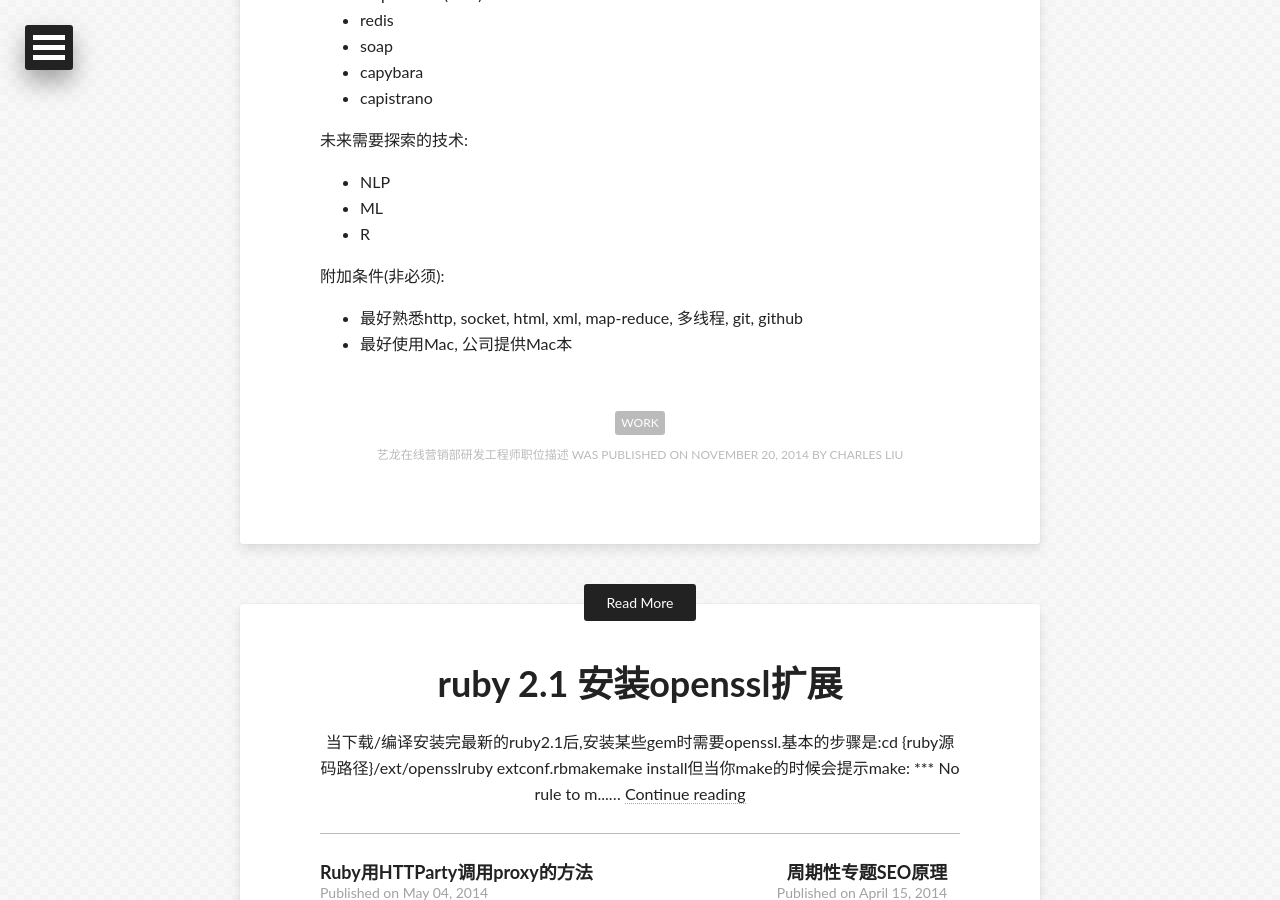
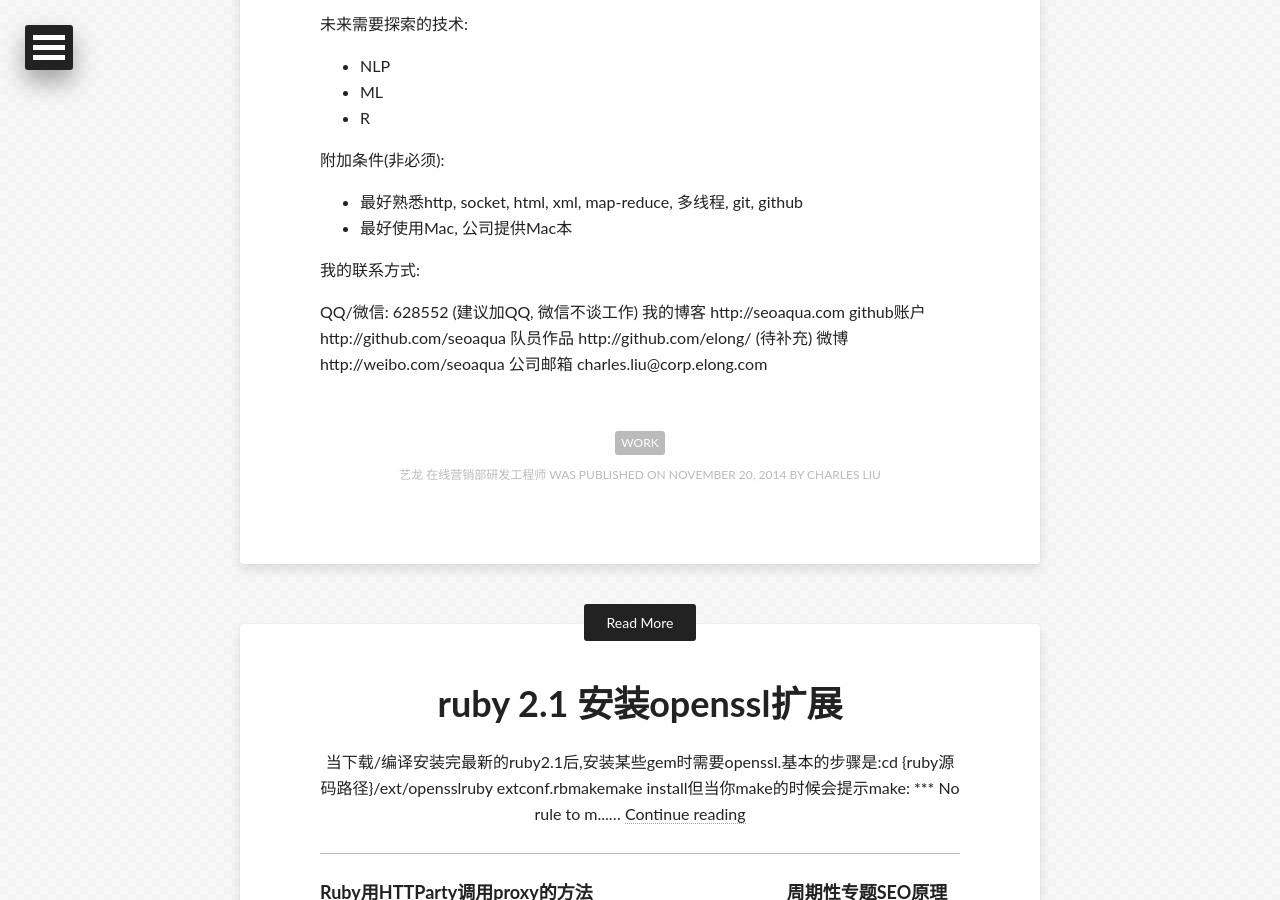
Before and after one commit to apyixiang/apyixiang.github.io, a Jekyll site: the page built from _posts/2014-11-20-job-description.markdown, in a window 1280 px wide and 900 px high, scrolled down 1537 px. Built offline with Jekyll 4.4.1, drawn with Linux system fonts in a browser that asks for light colours; some web fonts are replaced; Markdown is read by kramdown in place of the engine named in the settings; comment, search, counter and statistics services are not loaded; some of the changed text lies outside the part shown.

Commit message:
revise jd

```diff
--- a/_posts/2014-11-20-job-description.markdown
+++ b/_posts/2014-11-20-job-description.markdown
@@ -1,6 +1,6 @@
 ---
 layout: post
-title: "艺龙在线营销部研发工程师职位描述"
+title: "艺龙 在线营销部研发工程师"
 date: 2014-11-20 12:46
 comments: true
 categories: work
@@ -63,3 +63,12 @@ tags: [work]
 
 * 最好熟悉http, socket, html, xml, map-reduce, 多线程, git, github
 * 最好使用Mac, 公司提供Mac本
+
+我的联系方式:
+
+QQ/微信: 628552 (建议加QQ, 微信不谈工作)
+我的博客 http://seoaqua.com
+github账户 http://github.com/seoaqua
+队员作品 http://github.com/elong/ (待补充)
+微博 http://weibo.com/seoaqua
+公司邮箱 charles.liu@corp.elong.com
```
